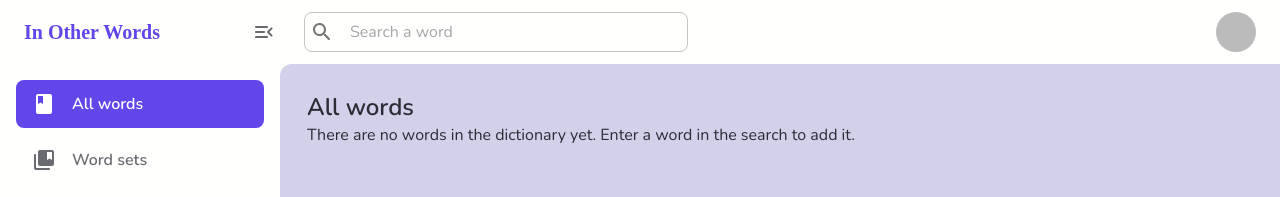
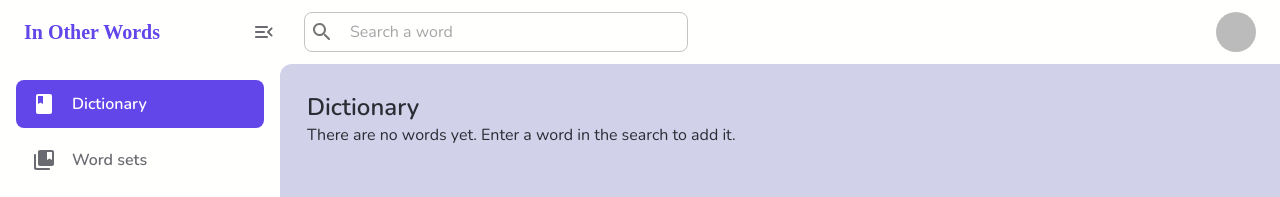
Before and after one commit to iva-stasia/in-other-words, a React (Vite) app: page / in a window 1280 px wide. Shown: the top 197 px of the page. Built offline with nearby package versions, Linux system fonts and the light colour scheme; no server answers; the database is empty; sample sign-in values are in the browser's storage; a web font is replaced by a local one.

Commit message:
fix navigation bugs

```diff
--- a/src/layout/AuthLayout.tsx
+++ b/src/layout/AuthLayout.tsx
@@ -14,13 +14,14 @@ import { auth } from '../firebase';
 import { saveUser } from '../store/slices/userSlice';
 import { useSelector } from 'react-redux';
 import { RootState } from '../store';
-import { Navigate, Outlet } from 'react-router-dom';
+import { Navigate, Outlet, useNavigate } from 'react-router-dom';
 import ColorModeSwitch from '../components/ColorModeSwitch';
 
 const AuthLayout = () => {
   const theme = useTheme();
   const dispatch = useDispatch();
   const user = useSelector((state: RootState) => state.user);
+  const navigate = useNavigate();
 
   useEffect(() => {
     onAuthStateChanged(auth, (user) => {
@@ -33,7 +34,7 @@ const AuthLayout = () => {
   }, [dispatch]);
 
   if (user.email) {
-    return <Navigate to={'/'} />;
+    navigate(-1)
   }
 
   return (
--- a/src/layout/MainLayout/Sidebar/NavItem.tsx
+++ b/src/layout/MainLayout/Sidebar/NavItem.tsx
@@ -7,14 +7,21 @@ import {
   Typography,
 } from "@mui/material";
 import { NavItemProps } from "../../../types";
-import { useDispatch, useSelector } from "react-redux";
+import { useDispatch } from "react-redux";
 import { setActivePage } from "../../../store/slices/menuSlice";
-import { RootState } from "../../../store";
-import { Link as RouterLink } from "react-router-dom";
+import { NavLink as RouterLink, useLocation } from "react-router-dom";
+import { useEffect } from "react";
 
 const NavItem = ({ title, icon, path }: NavItemProps) => {
   const dispatch = useDispatch();
-  const { activePage } = useSelector((state: RootState) => state.menu);
+  const { pathname } = useLocation();
+  const [currentLinkPath] = pathname.slice(1).split("/");
+
+  useEffect(() => {
+    if (path === `/${currentLinkPath}`) {
+      dispatch(setActivePage(title));
+    }
+  }, [currentLinkPath, path, title, dispatch]);
 
   return (
     <ListItem disablePadding sx={{ pb: 1 }}>
@@ -26,8 +33,7 @@ const NavItem = ({ title, icon, path }: NavItemProps) => {
         <ListItemButton
           disabled={title == "Study" || title == "My progress"}
           sx={{ color: "text.secondary" }}
-          selected={title === activePage}
-          onClick={() => dispatch(setActivePage(title))}
+          selected={path === `/${currentLinkPath}`}
         >
           <ListItemIcon>{icon}</ListItemIcon>
           <ListItemText
--- a/src/layout/MainLayout/Sidebar/index.tsx
+++ b/src/layout/MainLayout/Sidebar/index.tsx
@@ -12,10 +12,11 @@ import { useSelector } from "react-redux";
 import { RootState } from "../../../store";
 import { useDispatch } from "react-redux";
 import { toggleMenu } from "../../../store/slices/menuSlice";
+import { useEffect } from "react";
 
 const pages = [
   {
-    title: "All words",
+    title: "Dictionary",
     icon: <BookRounded />,
     path: "/",
   },
@@ -27,12 +28,12 @@ const pages = [
   {
     title: "Study",
     icon: <SchoolRounded />,
-    path: "/",
+    path: "/study",
   },
   {
     title: "My progress",
     icon: <TrendingUpRounded />,
-    path: "/",
+    path: "/my-progress",
   },
 ];
 
@@ -40,6 +41,12 @@ const Sidebar = ({ drawerWidth }: DrawerWidthProp) => {
   const dispatch = useDispatch();
   const { isOpen } = useSelector((state: RootState) => state.menu);
   const matchUpMd = useMediaQuery("(min-width:900px)");
+
+  useEffect(() => {
+    if (!matchUpMd) {
+      dispatch(toggleMenu());
+    }
+  }, [matchUpMd, dispatch]);
 
   return (
     <Drawer
--- a/src/pages/AllWords.tsx
+++ b/src/pages/Dictionary.tsx
@@ -3,10 +3,16 @@ import { useSelector } from "react-redux";
 import { RootState } from "../store";
 import useOwnWords from "../hooks/useOwnWords";
 import WordTable from "../components/WordTable";
+import { useParams } from "react-router-dom";
 
-const AllWords = () => {
+const Dictionary = () => {
+  const { setTitle } = useParams();
   const { activePage } = useSelector((state: RootState) => state.menu);
-  const words = useOwnWords();
+  let words = useOwnWords();
+
+  if (setTitle) {
+    words = words.filter(({ set }) => set === setTitle);
+  }
 
   return (
     <Box sx={{ width: "100%", overflowX: "auto" }}>
@@ -14,12 +20,12 @@ const AllWords = () => {
         {activePage}
       </Typography>
       {words.length ? (
-        <WordTable words={words} title="My dictionary" />
+        <WordTable words={words} title={setTitle || "All words"} />
       ) : (
-        "There are no words in the dictionary yet. Enter a word in the search to add it."
+        "There are no words yet. Enter a word in the search to add it."
       )}
     </Box>
   );
 };
 
-export default AllWords;
+export default Dictionary;
--- a/src/pages/dialogs/AddWordDialog.tsx
+++ b/src/pages/dialogs/AddWordDialog.tsx
@@ -56,6 +56,7 @@ const AddWordDialog = () => {
     dispatch(setAddWordDialog(false));
     dispatch(setSelectedWord(null));
     setValue(null);
+    setWordSet("All words");
   };
 
   const handleSubmit = async (event: React.FormEvent<HTMLFormElement>) => {
--- a/src/store/slices/menuSlice.ts
+++ b/src/store/slices/menuSlice.ts
@@ -2,7 +2,7 @@ import { PayloadAction, createSlice } from '@reduxjs/toolkit';
 import { NavInitialState as MenuInitialState } from '../../types';
 
 const initialState: MenuInitialState = {
-  activePage: 'All words',
+  activePage: 'Dictionary',
   isOpen: true,
 };
 
```
Also changed, not shown: src/routes/index.tsx (+6 -2 lines).
